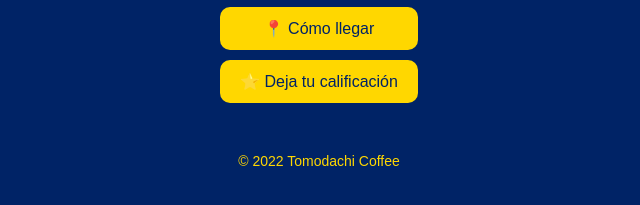
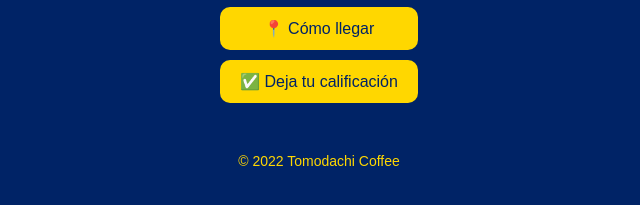
Before and after one commit to jsandovald/tomodachi-coffee, a plain HTML site: page index.html in a window 1280 px wide. Shown: the part 335-540 px from the top of the page, 321-961 px from the left. Drawn offline with Linux system fonts and the light colour scheme.

Commit message:
Update index.html

```diff
--- a/index.html
+++ b/index.html
@@ -55,7 +55,7 @@
     <a href="https://www.instagram.com/tomodachicoffee" target="_blank">📸 Instagram</a>
     <!-- <a href="https://wa.me/569XXXXXXXX" target="_blank">💬 WhatsApp</a> -->
     <a href="https://maps.app.goo.gl/cNz9Mi8C6HokqW4u9" target="_blank">📍 Cómo llegar</a>
-    <a href="https://search.google.com/local/writereview?placeid=ChIJJQbo7ZjFYpYRFJO6TvHnHFY" target="_blank">⭐ Deja tu calificación</a>
+    <a href="https://search.google.com/local/writereview?placeid=ChIJJQbo7ZjFYpYRFJO6TvHnHFY" target="_blank">✅ Deja tu calificación</a>
     <!-- <a href="menu.pdf" target="_blank">📄 Ver Menú</a> -->
   </div>
 
```
